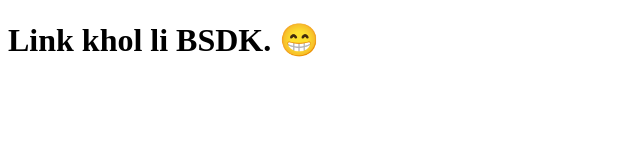
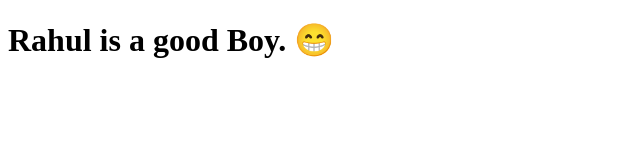
Before and after one commit to sooryansh77/BroCodeJS, a plain HTML site: page BroCode/index.html in a window 1280 px wide. Shown: the whole page, without its empty margins (0-640 px from the left). Drawn offline with Linux system fonts and the light colour scheme.

Commit message:
Changed Rahul message to decent

```diff
--- a/BroCode/index.html
+++ b/BroCode/index.html
@@ -11,7 +11,7 @@
 <body>
 
 
-    <h1>Link khol li BSDK. 😁</h1>
+    <h1>Rahul is a good Boy. 😁</h1>
     <script src="index.js"></script>
 </body>
 
```
